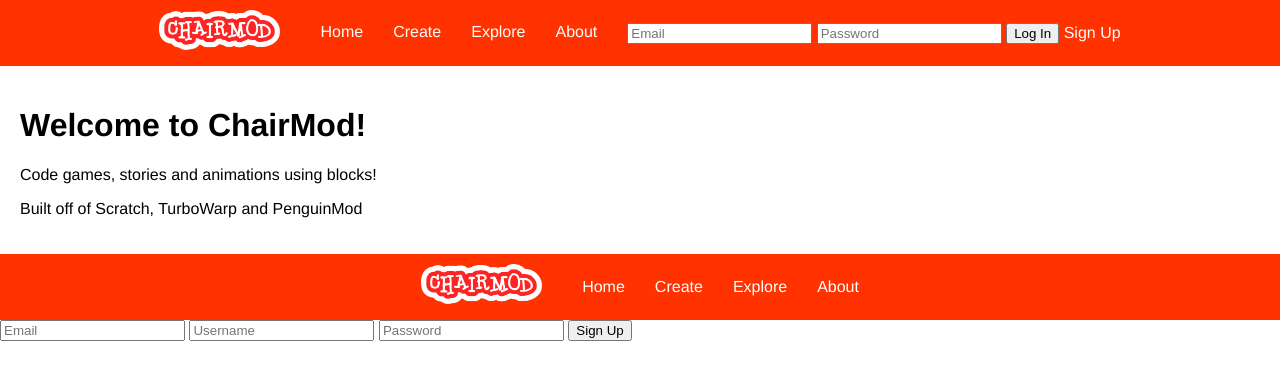
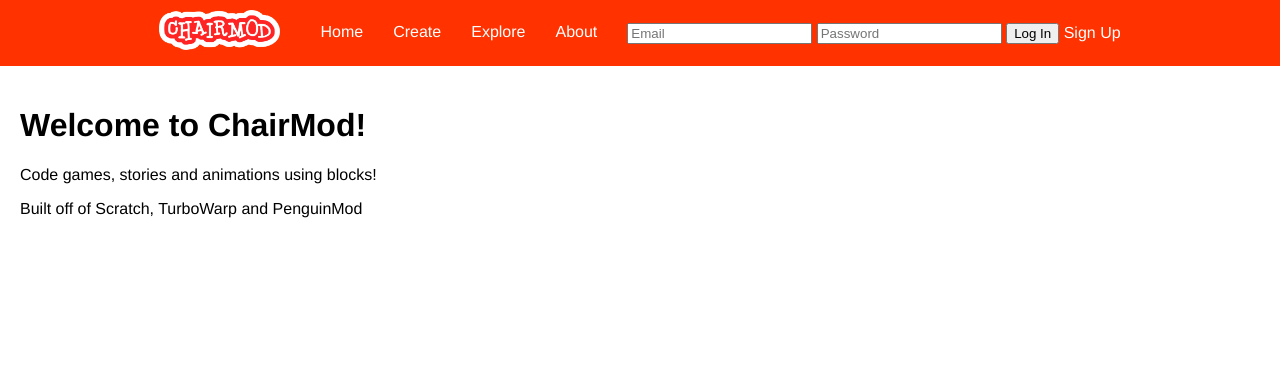
Before and after one commit to Lightning-McChair/ChairMod, a plain HTML site: page index.html in a window 1280 px wide. Drawn offline with nearby package versions, Linux system fonts and the light colour scheme.

Commit message:
Fix index.html

```diff
--- a/index.html
+++ b/index.html
@@ -1,3 +1,4 @@
+<!-- index.html -->
 <!DOCTYPE html>
 <html lang="en">
 <head>
@@ -47,39 +48,3 @@
   <script src="index.js"></script>
 </body>
 </html>
-
-<!-- signup.html -->
-<!DOCTYPE html>
-<html lang="en">
-<head>
-  <meta charset="UTF-8" />
-  <meta name="viewport" content="width=device-width, initial-scale=1.0"/>
-  <title>ChairMod - Sign Up</title>
-  <link rel="stylesheet" href="style.css" />
-</head>
-<body>
-  <script src="https://cdn.jsdelivr.net/npm/@supabase/supabase-js@2"></script>
-  <script src="app.js"></script>
-
-  <header class="navbar">
-    <div class="logo" onclick="window.location.href='/'">
-      <img src="chairmod_logo.png" alt="ChairMod Logo" style="height:40px; cursor:pointer;" />
-    </div>
-    <nav class="nav-links">
-      <a href=".">Home</a>
-      <a href="#">Create</a>
-      <a href="./explore">Explore</a>
-      <a href="./about">About</a>
-    </nav>
-  </header>
-
-  <form id="signup-form">
-    <input id="email" type="email" placeholder="Email" required />
-    <input id="username" type="text" placeholder="Username" required />
-    <input id="password" type="password" placeholder="Password" required />
-    <button type="submit">Sign Up</button>
-  </form>
-
-  <script src="signup.js"></script>
-</body>
-</html>
```
